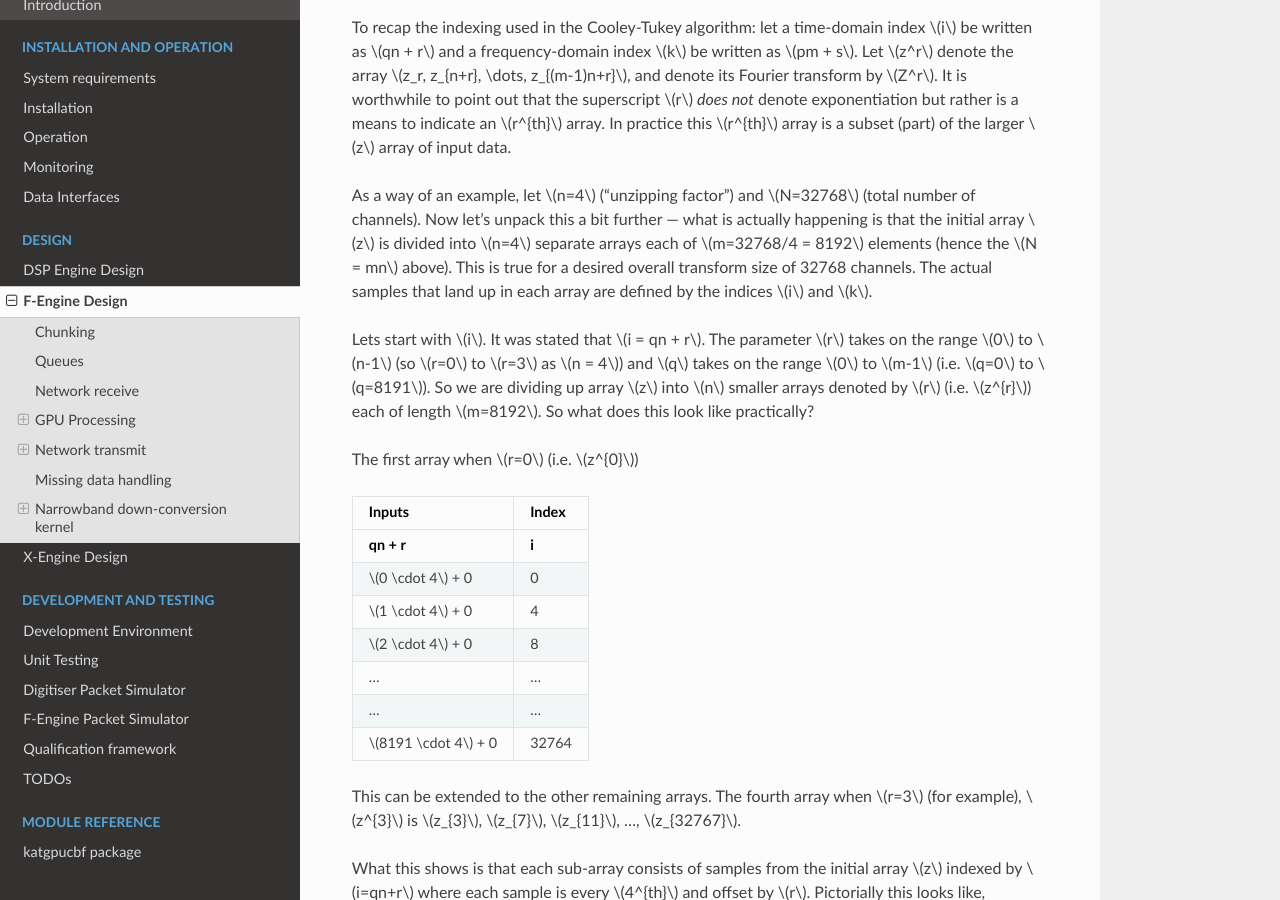
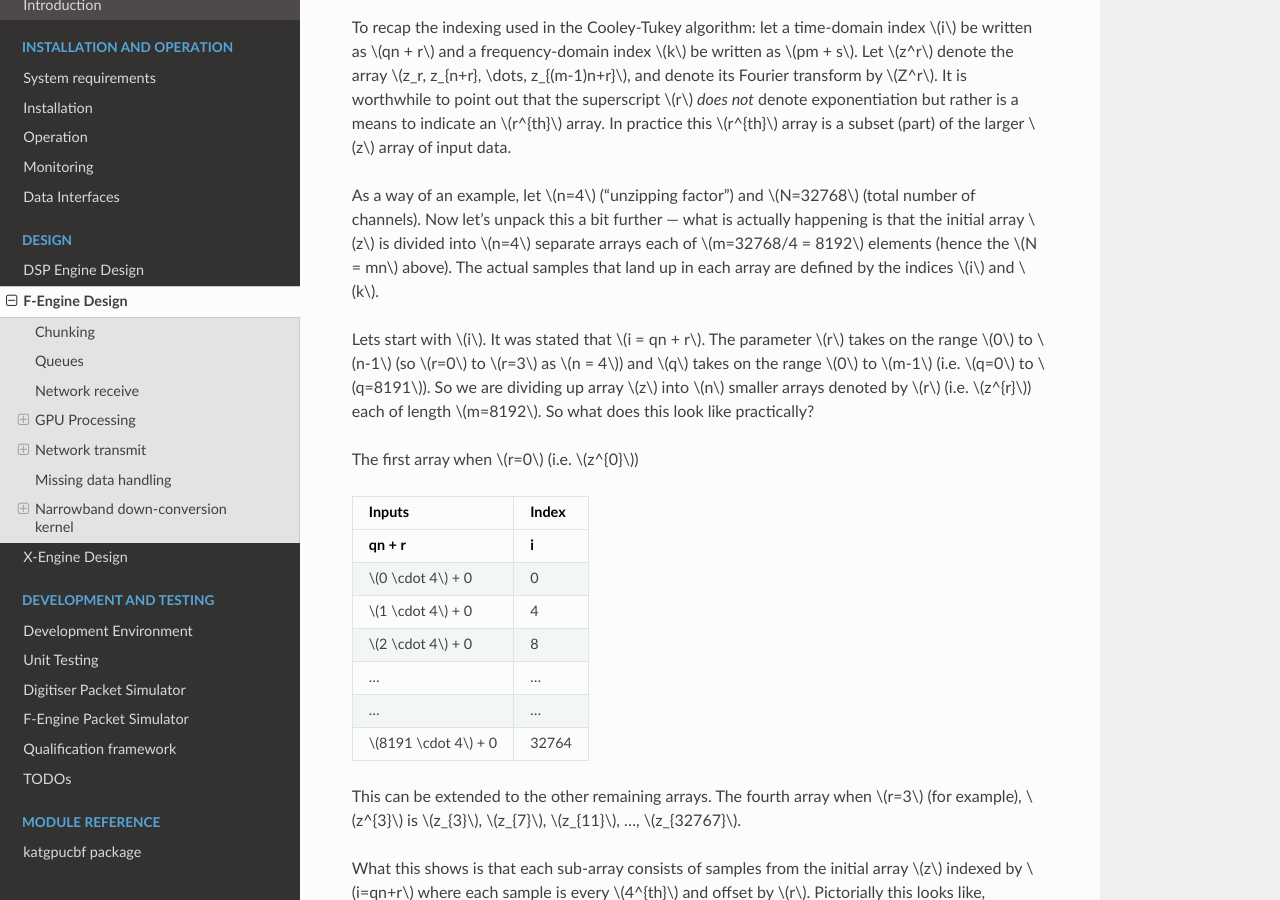
Before and after one commit to ska-sa/katgpucbf, a Sphinx documentation site: the page built from doc/fgpu.design.rst, in a window 1280 px wide and 900 px high, scrolled down 5905 px. Built offline with Sphinx 7.4.7 and the Read the Docs theme 2.0.0, drawn with Linux system fonts in a browser that asks for light colours; a script that is not in the unit is left out; the version number could not be read and is left out.

Commit message:
Changes as per PR #386. Modified z array diagram. Removed line with similar (duplicate) information detailing number of channels.

```diff
--- a/doc/fgpu.design.rst
+++ b/doc/fgpu.design.rst
@@ -325,8 +325,7 @@
 As a way of an example, let :math:`n=4` ("unzipping factor") and :math:`N=32768` (total number of channels).
 Now let's unpack this a bit further --- what is actually happening is that the initial array :math:`z` is divided into
 :math:`n=4` separate arrays each of :math:`m=32768/4 = 8192` elements (hence the :math:`N = mn` above).
-This is true for a desired overall transform size of 32768 channels. The actual samples that land up in each
-array are defined by the indices :math:`i` and :math:`k`.
+The actual samples that land up in each array are defined by the indices :math:`i` and :math:`k`.
 
 Lets start with :math:`i`. It was stated that :math:`i = qn + r`. The parameter :math:`r` takes on the range :math:`0` to :math:`n-1`
 (so :math:`r=0` to :math:`r=3` as :math:`n = 4`) and :math:`q` takes on the
```
Also changed, not shown: doc/images/z_array.png, 1 other file.
